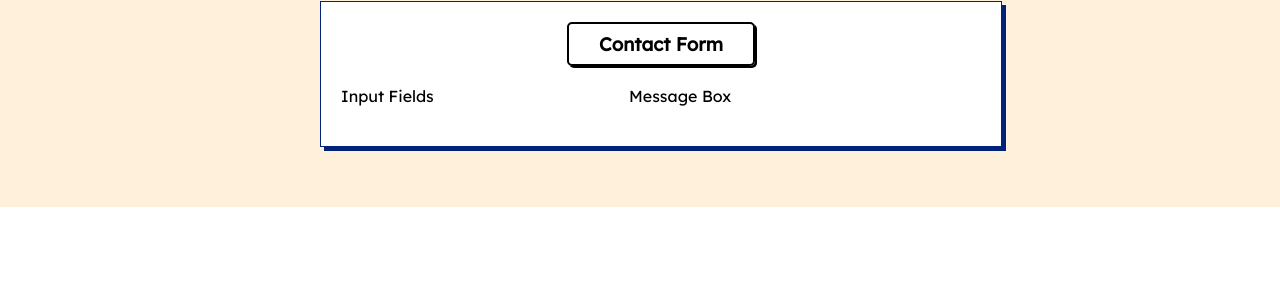
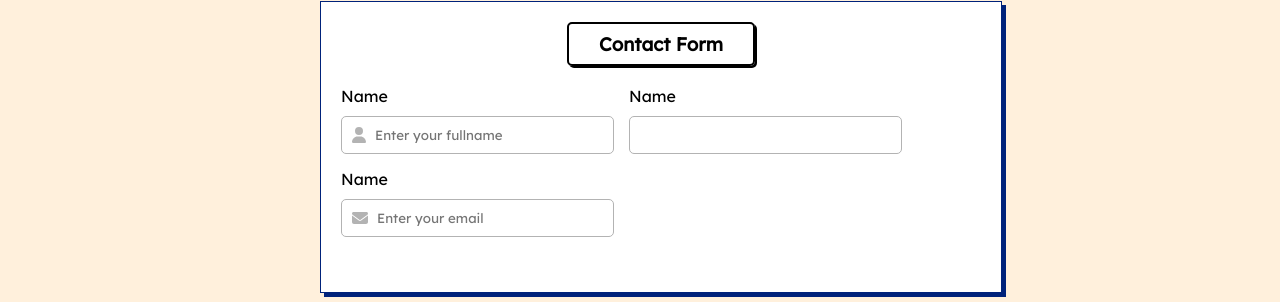
Before and after one commit to Reu-Amissah/Vine-Frontend, a React (Create React App) app in the folder vine-app/: page / in a window 1280 px wide. Shown: the part 1389-1691 px from the top of the page. Before the commit the page ends 1596 px from the top, so only its background shows below. Built offline with nearby package versions, Linux system fonts and the light colour scheme; no server answers.

Commit message:
add inputFields

```diff
--- a/vine-app/src/App.js
+++ b/vine-app/src/App.js
@@ -1,6 +1,6 @@
 import logo from "./logo.svg";
 import "./App.css";
-import LandingPage from "./components/Landing Page/LandingPage";
+import LandingPage from "../src/Screens/Landing Page/LandingPage";
 
 function App() {
   // const header = (
--- a/vine-app/src/components/ContactUs/ContactUs.js
+++ b/vine-app/src/components/ContactUs/ContactUs.js
@@ -1,11 +1,13 @@
 import React from "react";
 import "./ContactUs.css";
 import ContactDetails from "../ContactDetails/ContactDetails";
-// import InputFields from "../Input Fields/InputFields";
+import InputFields from "../Input Fields/InputFields";
+import MessageBox from "../Input Fields/InputFields";
 import {
   faPhone,
   faLocation,
   faEnvelope,
+  faUser,
 } from "@fortawesome/free-solid-svg-icons";
 
 class ContactUs extends React.Component {
@@ -59,8 +61,19 @@ class ContactUs extends React.Component {
                   <h3>Contact Form</h3>
                 </div>
                 <div className="input-fields-container">
-                  <div className="input-fields">Input Fields</div>
-                  <div className="input-box">Message Box</div>
+                  <div className="input-fields">
+                    <InputFields
+                      iconName={faUser}
+                      placeHolder="Enter your fullname"
+                    ></InputFields>
+                    <InputFields
+                      iconName={faEnvelope}
+                      placeHolder="Enter your email"
+                    ></InputFields>
+                  </div>
+                  <div className="input-box">
+                    <MessageBox></MessageBox>
+                  </div>
                 </div>
               </form>
             </div>
--- a/vine-app/src/components/Input Fields/InputFields.css
+++ b/vine-app/src/components/Input Fields/InputFields.css
@@ -0,0 +1,21 @@
+.input-content {
+  display: flex;
+  align-items: center;
+  justify-content: left;
+  border: 1px solid #b3b3b3;
+  padding-block: 5px;
+  padding-inline: 10px;
+  border-radius: 5px;
+  margin-top: 10px;
+  width: 87%;
+  margin-bottom: 15px;
+}
+
+.text-box {
+  border: 0;
+  padding-block: 5px;
+  margin-left: 7px;
+  outline: none;
+  color: #636363;
+  width: 100%;
+}
--- a/vine-app/src/components/Input Fields/InputFields.js
+++ b/vine-app/src/components/Input Fields/InputFields.js
@@ -1,8 +1,44 @@
 import React from "react";
 import "./InputFields.css";
+import { FontAwesomeIcon } from "@fortawesome/react-fontawesome";
 
-const InputFields = () => {
-  return <div>InputFields</div>;
+const InputFields = ({ iconName, placeHolder }) => {
+  return (
+    <div>
+      <div className="input-header">Name</div>
+      <div className="input-content">
+        <FontAwesomeIcon
+          icon={iconName}
+          style={{
+            color: "#B3B3B3",
+            fontSize: "16px",
+          }}
+        />
+        <input
+          type={"text"}
+          name="Name"
+          className="text-box"
+          placeholder={placeHolder}
+        />
+      </div>
+    </div>
+  );
 };
 
+// const MessageBox = () => {
+//   return (
+//     <div>
+//       <textarea></textarea>
+//     </div>
+//   );
+// };
+
+export function MessageBox() {
+  return (
+    <div>
+      <textarea rows={4}></textarea>
+    </div>
+  );
+}
+
 export default InputFields;
```
Also changed, not shown: vine-app/src/Screens/Landing Page/LandingPage.js (renamed from vine-app/src/components/Landing Page/LandingPage.js, +5 -5 lines), vine-app/src/Screens/Landing Page/LandingPage.css (renamed from vine-app/src/components/Landing Page/LandingPage.css).
